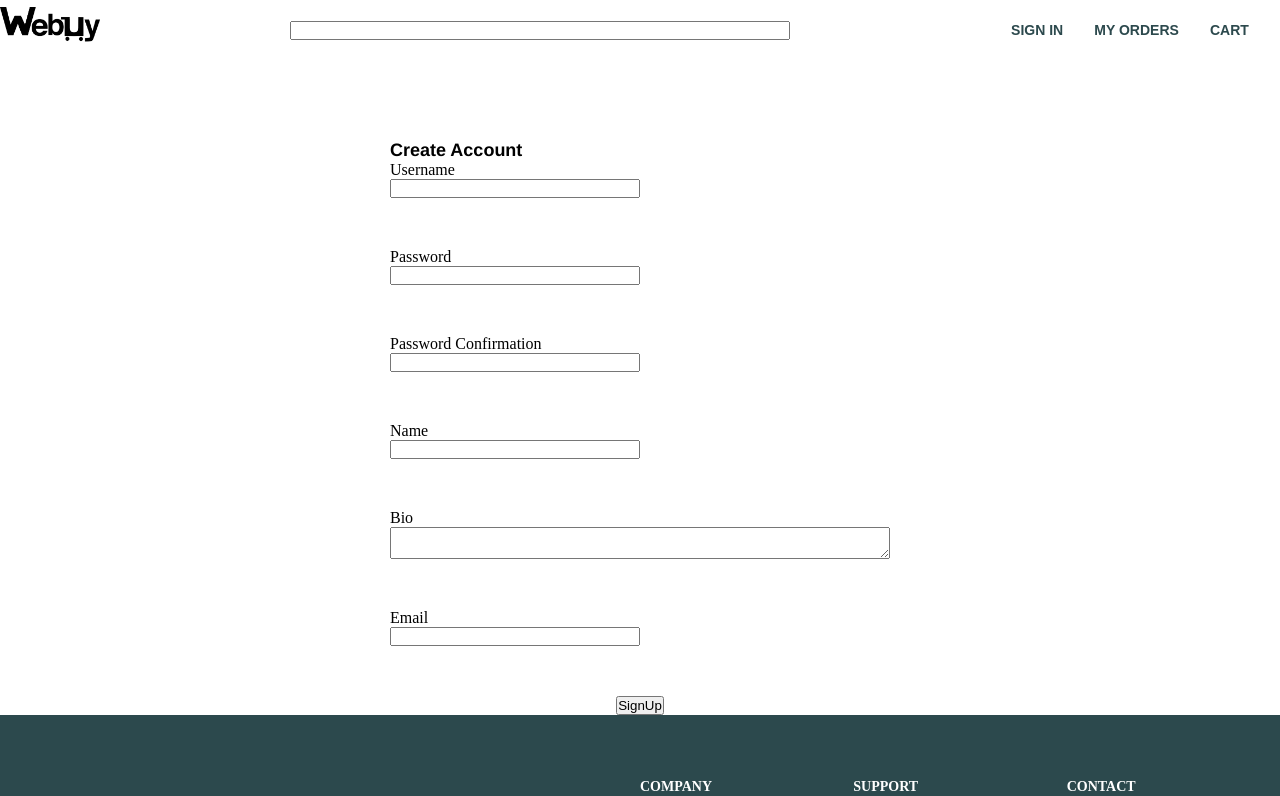
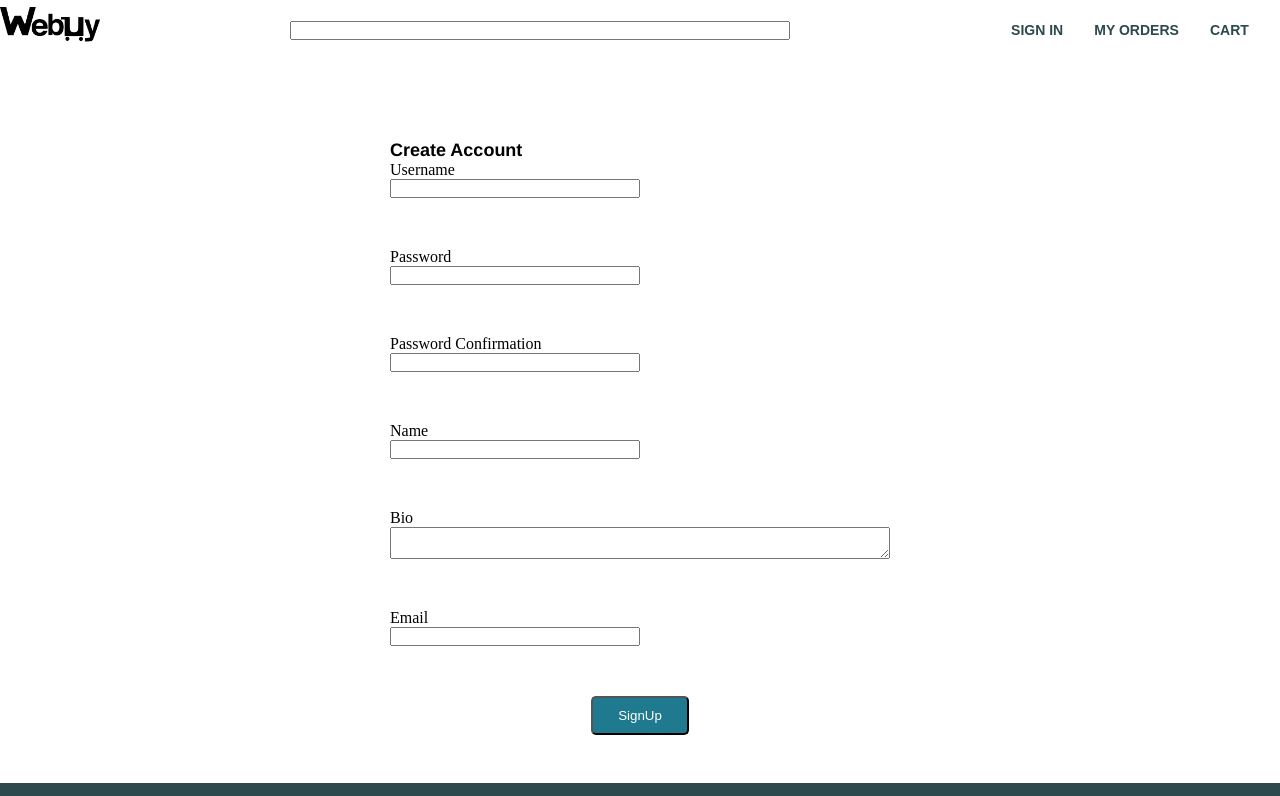
Before and after one commit to jolouie7/webuy-frontend, a React (Create React App) app: page /signup in a window 1280 px wide. Shown: the top 796 px of the page. Built offline with nearby package versions, Linux system fonts and the light colour scheme; no server answers; the HTML template or start-up script is replaced by a standard one; what react-stripe-elements would draw is missing.

Commit message:
styled signup button

```diff
--- a/src/styles/SignInStyle.scss
+++ b/src/styles/SignInStyle.scss
@@ -10,6 +10,7 @@
     // justify-content: center;
     align-items: center;
     flex-direction: column;
+    max-width: 200px;
     h1 {
       margin-bottom: 1rem;
     }
--- a/src/styles/SignUpStyle.scss
+++ b/src/styles/SignUpStyle.scss
@@ -35,4 +35,12 @@
   display: flex;
   justify-content: center;
   align-items: center;
+  margin-bottom: 3rem;
+  input {
+    background-color: #1F7A8F;
+    color: white;
+    padding: 10px 25px 10px 25px;
+    border-radius: 5px;
+    cursor: pointer;
+  }
 }
```
